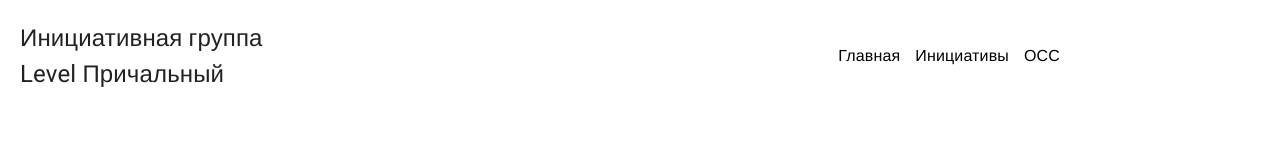
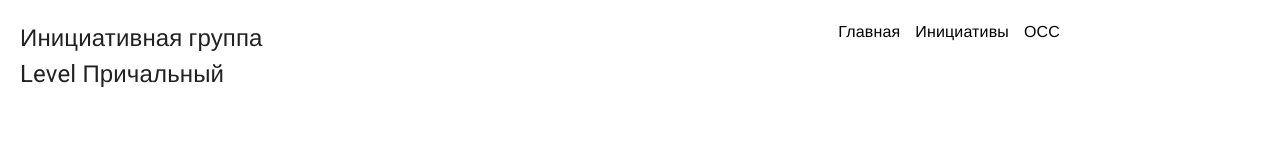
Before and after one commit to realTrueProger/prichalniy, a React (Create React App) app: page / in a window 1280 px wide. Shown: the top 162 px of the page. Built offline with nearby package versions, Linux system fonts and the light colour scheme; a web font is replaced by a local one.

Commit message:
switch to grid

```diff
--- a/src/App.css
+++ b/src/App.css
@@ -1,14 +1,10 @@
-/*.App {*/
-/*  font-family: Arial, sans-serif;*/
-/*}*/
+.App {
+  max-width: 1440px;
+  margin: auto;
+}
 
 .App-header {
-  display: flex;
-  justify-content: space-between;
-  align-items: center;
   padding: 20px;
-  /*background-color: #282c34;*/
-  /*color: white;*/
 }
 
 .logo {
@@ -40,18 +36,9 @@ main {
   padding: 20px;
 }
 
-.content {
-  display: flex;
-  gap: 20px;
-  align-items: center;
-}
-
-.text {
-  flex: 1;
-}
-
 .image {
-  flex: 1;
+  max-width: 100%;
+  height: auto;
 }
 
 .image img {
--- a/src/App.js
+++ b/src/App.js
@@ -3,18 +3,23 @@ import { BrowserRouter as Router, Route, Routes, Link } from 'react-router-dom';
 import Home from "./Home";
 import Initiatives from "./Initiatives";
 import Oss from "./Oss";
+import {Grid} from "@mui/material";
 
 const baseName = process.env.NODE_ENV === 'production' ? "/prichalniy/" : "/";
 
 function App() {
   return (
       <Router basename={baseName}>
-          <div className="App">
+          <Grid className="App">
               <header className="App-header">
+                  <Grid container justifyContent="space-between">
+                      <Grid item>
                           <div className="logo">
                               <div>Инициативная группа</div>
                               <div>Level Причальный</div>
                           </div>
+                      </Grid>
+                      <Grid item>
                           <nav>
                               <ul>
                                   <li><Link to="/">Главная</Link></li>
@@ -22,6 +27,10 @@ function App() {
                                   <li><Link to="/oss">ОСС</Link></li>
                               </ul>
                           </nav>
+                      </Grid>
+                  </Grid>
+
+
               </header>
               <main>
                   <Routes>
@@ -30,7 +39,7 @@ function App() {
                       <Route path="/oss" element={<Oss />} />
                   </Routes>
               </main>
-          </div>
+          </Grid>
       </Router>
   );
 }
--- a/src/Home.js
+++ b/src/Home.js
@@ -1,14 +1,14 @@
 import React from 'react';
+import {Grid} from "@mui/material";
 
 function Home() {
     return (
-        <div className="content">
-            <div className="text">
+        <Grid container spacing={2}>
+            <Grid item>
                 <h1>Инициативная группа Level Причальный</h1>
                 <p>Мы – жители Level Причальный. Мы объединились, чтобы сделать жизнь в нашем комплексе более безопасной и
                     комфортной, а работу управляющей компании – честной и прозрачной. </p>
 
-                <br/>
                 <br/>
                 <h2>ВНИМАНИЕ! ВАЖНАЯ ИНФОРМАЦИЯ ДЛЯ ВСЕХ ЖИЛЬЦОВ НАШЕГО ДОМА</h2>
                 <p>Управляющая компания проводит первичное голосование на ОСС, но на этот раз мы должны быть более
@@ -31,13 +31,12 @@ function Home() {
                     здесь</a></p>
                 <p>Давайте действовать вместе ради наших интересов!</p>
                 <p><strong>С уважением, ваши соседи.</strong></p>
-            </div>
-            <div className="image">
-                <img width={1000} src="https://images.cdn-cian.ru/images/level-prichalnyy-moskva-jk-2111509002-7.jpg" alt="Company"/>
-            </div>
+            </Grid>
 
-
-        </div>
+            <Grid item className="image">
+                <img src="https://images.cdn-cian.ru/images/level-prichalnyy-moskva-jk-2111509002-7.jpg" alt="Company"/>
+            </Grid>
+        </Grid>
     );
 }
 
--- a/src/Initiatives.js
+++ b/src/Initiatives.js
@@ -1,13 +1,14 @@
 import React from 'react';
+import {Grid} from "@mui/material";
 
 function Initiatives() {
     return (
-        <div className="content">
-            <div className="text">
+        <Grid container>
+            <Grid item>
                 <h1>Наши предложения</h1>
                 <p> Список предложение пуст</p>
-            </div>
-        </div>
+            </Grid>
+        </Grid>
     );
 }
 
--- a/src/Oss.js
+++ b/src/Oss.js
@@ -1,9 +1,10 @@
 import React from 'react';
+import {Grid} from "@mui/material";
 
 function Oss() {
     return (
-        <div className="content">
-            <div className="text">
+        <Grid container>
+            <Grid item>
                 <h1>Голосование ОСС</h1>
                 <h2>ВНИМАНИЕ! ВАЖНАЯ ИНФОРМАЦИЯ ДЛЯ ВСЕХ ЖИЛЬЦОВ НАШЕГО ДОМА</h2>
                 <p>Управляющая компания проводит первичное голосование на ОСС, но на этот раз мы должны быть более
@@ -26,8 +27,8 @@ function Oss() {
                     здесь</a></p>
                 <p>Давайте действовать вместе ради наших интересов!</p>
                 <p><strong>С уважением, ваши соседи.</strong></p>
-            </div>
-        </div>
+            </Grid>
+        </Grid>
     );
 }
 
```
Lines whose indentation alone changed are shown as unchanged.
